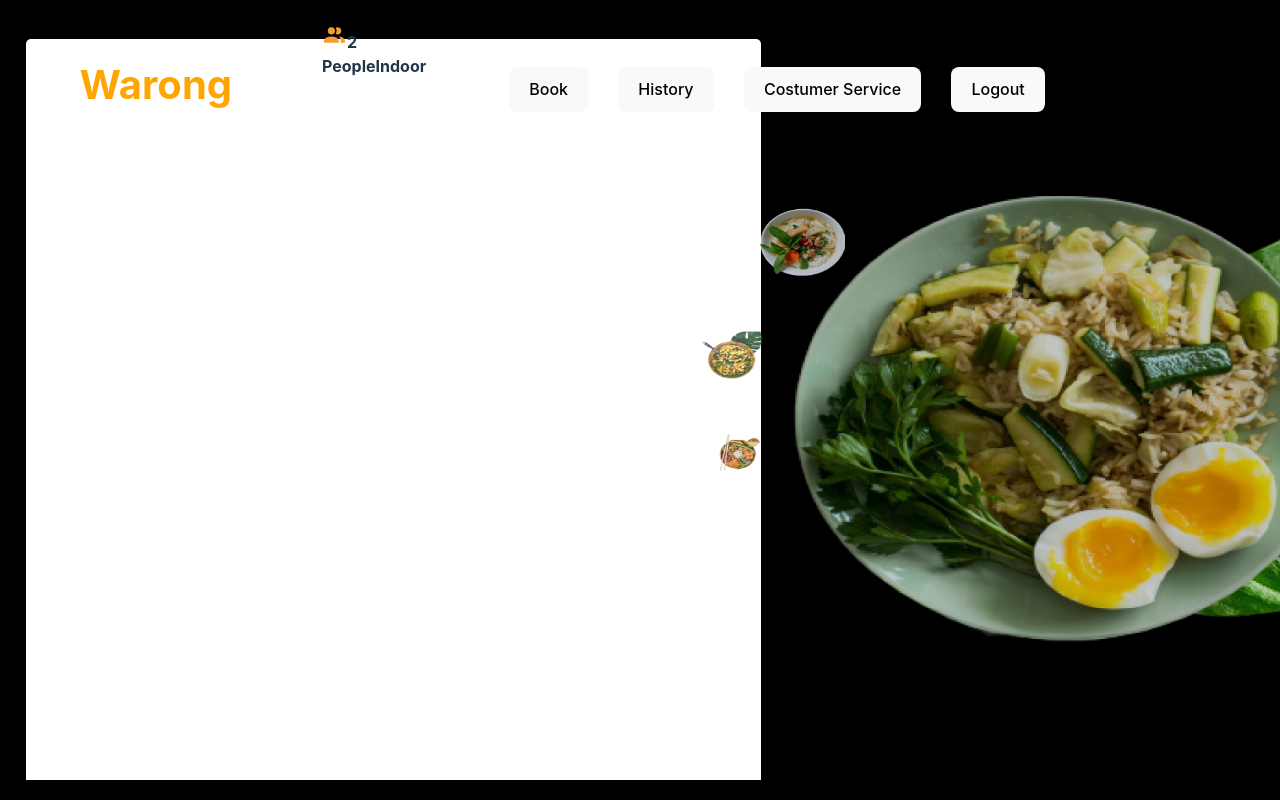
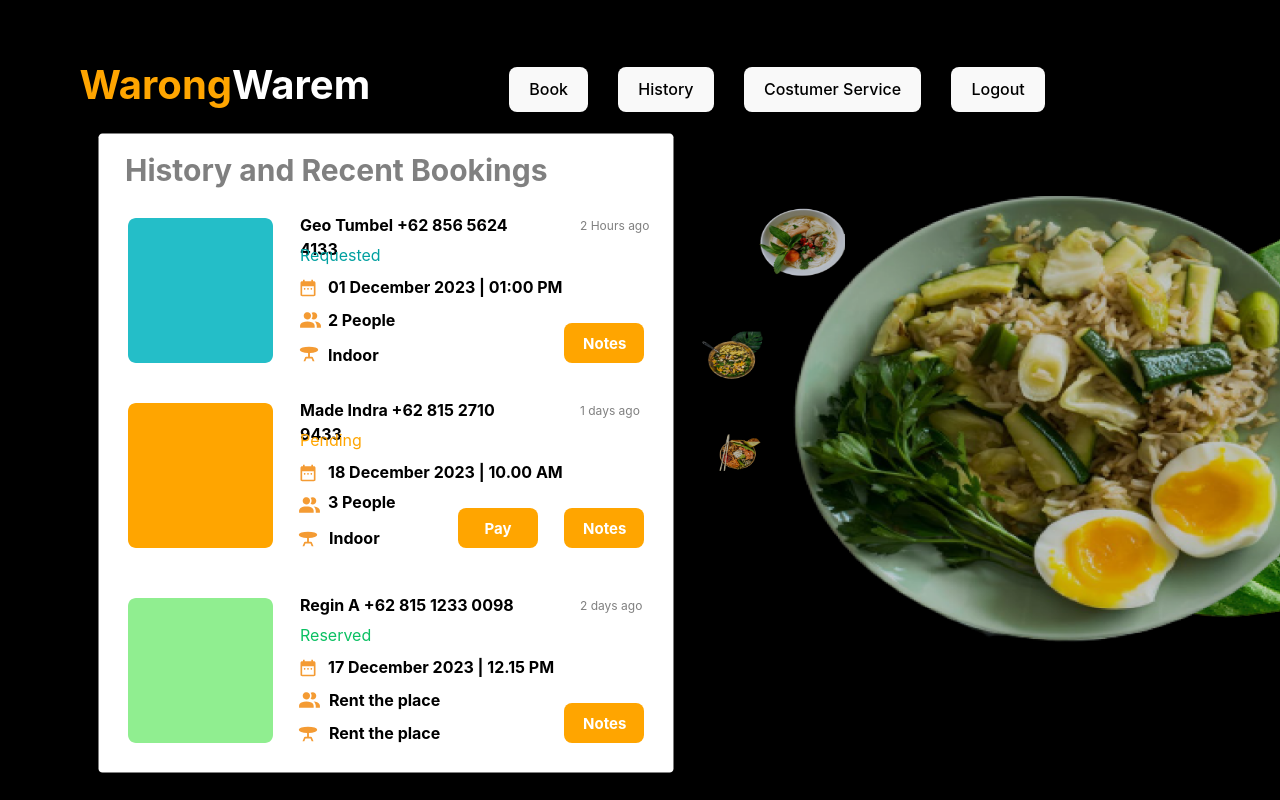
Before and after one commit to ahmdtrdi/frontend-warongwarem, a React (Vite) app: page /history in a window 1280 px wide. Shown: the top 800 px of the page. Built offline with nearby package versions, Linux system fonts and the light colour scheme.

Commit message:
feat: about us, reservation, history

```diff
--- a/src/App.css
+++ b/src/App.css
@@ -333,6 +333,10 @@ body {
   width: 120%;
   top: 110%;
 }
+.time-x {
+  color: orange;
+  font-weight: bold;
+}
 .we-are-a-team-of-4-with-the-sa-parent {
   position: absolute;
   height: 87.04%;
@@ -869,7 +873,7 @@ body {
 }
 .popup-sign-up-child {
   position: absolute;
-  top: -110px;
+  top: 200px;
   left: 550px;
   border-radius: 5%;
   background-color: var(--color-white);
@@ -884,7 +888,7 @@ body {
 }
 .signed-up-succesfully-container {
   position: absolute;
-  top: -100px;
+  top: 200px;
   left: 660px;
   color: white;
   animation: zoomIn 0.3s;
@@ -909,7 +913,7 @@ body {
 }
 .ok-wrapper {
   position: absolute;
-  top: -15px;
+  top: 280px;
   left: 715px;
   border-radius: 10%;
   background-color: orange;
@@ -1928,6 +1932,302 @@ body {
   position: absolute;
   top: 3px;
   width: 100%;
+}
+.booking-history-child {
+  position: absolute;
+  top: 8%;
+  left: 5%;
+  width: 600px;
+  height: 750px;
+  max-height: 1000px;
+}
+.booking-history-item {
+  position: absolute;
+  top: 50px;
+  left: 50px;
+  width: 1000px;
+  height: 1000px;
+}
+.history-and-recent {
+  position: absolute;
+  font-size: 30px;
+  top: 125px;
+  left: 115px;
+  color: gray;
+}
+.geo-tumbel-62-parent {
+  position: absolute;
+  display: flex;
+  flex-direction: column;
+  top: 65px;
+  left: 10px;
+}
+.geo-tumbel-62 {
+  position: absolute;
+  top: 125px;
+  left: 280px;
+  width: 240px;
+  color: #000;
+}
+.requested {
+  position: absolute;
+  top: 155px;
+  left: 280px;
+  color: rgb(0, 160, 160);
+}
+.hours-ago {
+  position: absolute;
+  top: 129px;
+  left: 560px;
+  width: 90px;
+  color: gray;
+  font-size: 12px;
+}
+.material-symbolsdate-range-parent1 {
+  position: absolute;
+  top: 190px;
+  left: 278px;
+}
+.material-symbolsdate-range-icon3 {
+  width: 20px;
+  height: 20px;
+}
+.people1 {
+  position: absolute;
+  top: -3px;
+  left: 30px;
+  width: 250px;
+  color: #000;
+}
+.people2 {
+  position: absolute;
+  left: 30px;
+  width: 250px;
+  color: #000;
+}
+.mdiperson-multiple-parent-1 {
+  position: absolute;
+  top: 220px;
+  left: 278px;
+}
+.mdiperson-multiple-parent-2 {
+  position: absolute;
+  top: 320px;
+  left: 288px;
+}
+.indoor1 {
+  position: absolute;
+  left: 30px;
+  width: 250px;
+  color: #000;
+}
+.rectangle-parent {
+  position: absolute;
+  top: 195px;
+  left: 118px;
+}
+.rectangle-div {
+  position: absolute;
+  top: 125px;
+  left: 476px;
+  transform: translate(-50%, -50%);
+  width: 80px;
+  height: 40px; /* tinggi tombol */
+  background-color: orange; /* warna latar belakang tombol */
+  color: white; /* warna teks tombol */
+  text-align: center; /* posisi teks di tengah tombol */
+  border-radius: 8px; /* membuat sudut tombol bulat */
+  font-size: 15px; /* ukuran font teks tombol */
+}
+.made-indra-62-parent {
+  position: absolute;
+  display: flex;
+  flex-direction: column;
+  top: 250px;
+  left: 10px;
+}
+.made-indra-62 {
+  position: absolute;
+  top: 125px;
+  left: 280px;
+  width: 240px;
+  color: #000;
+}
+.pending {
+  position: absolute;
+  top: 155px;
+  left: 280px;
+  color: orange;
+}
+.hours-ago-1 {
+  position: absolute;
+  top: 129px;
+  left: 560px;
+  width: 90px;
+  color: gray;
+  font-size: 12px;
+}
+.material-symbolsdate-range-parent2 {
+  position: absolute;
+  top: 190px;
+  left: 278px;
+}
+.material-symbolsdate-range-icon2 {
+  width: 20px;
+  height: 20px;
+}
+.people3 {
+  position: absolute;
+  top: -3px;
+  left: 30px;
+  width: 250px;
+  color: #000;
+}
+.people4 {
+  position: absolute;
+  left: 30px;
+  width: 250px;
+  color: #000;
+}
+.mdiperson-multiple-parent-3 {
+  position: absolute;
+  top: 220px;
+  left: 278px;
+}
+.material-symbolsdate-range-icon5 {
+  position: absolute;
+  top: 0px;
+  left: -1px;
+}
+.material-symbolstable-bar-icon2 {
+  position: absolute;
+  top: 200px;
+  left: -1px;
+}
+.mdiperson-multiple-parent-6 {
+  position: absolute;
+  top: 305px;
+  left: 288px;
+}
+.indoor2 {
+  position: absolute;
+  top: 198px;
+  left: 31px;
+  width: 250px;
+  color: #000;
+}
+.rectangle-parent-1 {
+  position: absolute;
+  top: 380px;
+  left: 118px;
+}
+.rectangle-div-1 {
+  position: absolute;
+  top: 125px;
+  left: 476px;
+  transform: translate(-50%, -50%);
+  width: 80px;
+  height: 40px; /* tinggi tombol */
+  background-color: orange; /* warna latar belakang tombol */
+  color: white; /* warna teks tombol */
+  text-align: center; /* posisi teks di tengah tombol */
+  border-radius: 8px; /* membuat sudut tombol bulat */
+  font-size: 15px; /* ukuran font teks tombol */
+}
+.rectangle-div-2 {
+  position: absolute;
+  top: 125px;
+  left: 370px;
+  transform: translate(-50%, -50%);
+  width: 80px;
+  height: 40px; /* tinggi tombol */
+  background-color: orange; /* warna latar belakang tombol */
+  color: white; /* warna teks tombol */
+  text-align: center; /* posisi teks di tengah tombol */
+  border-radius: 8px; /* membuat sudut tombol bulat */
+  font-size: 15px; /* ukuran font teks tombol */
+}
+.reigendi-62-parent {
+  position: absolute;
+  display: flex;
+  flex-direction: column;
+  top: 445px;
+  left: 10px;
+}
+.reigendi-62 {
+  position: absolute;
+  top: 125px;
+  left: 280px;
+  width: 240px;
+  color: #000;
+}
+.reserved {
+  position: absolute;
+  top: 155px;
+  left: 280px;
+  color: rgb(10, 192, 98);
+}
+.hours-ago-2 {
+  position: absolute;
+  top: 129px;
+  left: 560px;
+  width: 90px;
+  color: gray;
+  font-size: 12px;
+}
+.material-symbolsdate-range-parent7 {
+  position: absolute;
+  top: 190px;
+  left: 278px;
+}
+.material-symbolsdate-range-icon8 {
+  width: 20px;
+  height: 20px;
+}
+.people4 {
+  position: absolute;
+  top: -3px;
+  left: 30px;
+  width: 250px;
+  color: #000;
+}
+.people5 {
+  position: absolute;
+  left: 31px;
+  width: 250px;
+  color: #000;
+}
+.mdiperson-multiple-parent-9 {
+  position: absolute;
+  top: 220px;
+  left: 278px;
+}
+.material-symbolsdate-range-icon10 {
+  position: absolute;
+  top: 0px;
+  left: -1px;
+}
+.material-symbolstable-bar-icon12 {
+  position: absolute;
+  top: 200px;
+  left: -1px;
+}
+.mdiperson-multiple-parent-11 {
+  position: absolute;
+  top: 500px;
+  left: 288px;
+}
+.indoor3 {
+  position: absolute;
+  top: 198px;
+  left: 31px;
+  width: 250px;
+  color: #000;
+}
+.rectangle-parent-12 {
+  position: absolute;
+  top: 575px;
+  left: 118px;
 }
 
 /* WAITER GEO PNYA */
--- a/src/Components/HistoryComs.jsx
+++ b/src/Components/HistoryComs.jsx
@@ -49,13 +49,8 @@ const HistoryComs = () => {
               alt=""
               src="/rectangle-11.svg"
             />
-            <div className="booking-history-item" />
             <b className="history-and-recent">History and Recent Bookings</b>
-            <div className="booking-history-inner" />
-            <div className="line-div" />
-            <div className="line-div" />
-            <div className="booking-history-child2" />
-            <div className="geo-tumbel-62-856-5624-4133-parent">
+            <div className="geo-tumbel-62-parent">
               <b className="geo-tumbel-62">Geo Tumbel +62 856 5624 4133</b>
               <div className="requested">Requested</div>
               <div className="hours-ago">2 Hours ago</div>
@@ -67,30 +62,102 @@ const HistoryComs = () => {
                 />
                 <b className="people1">01 December 2023 | 01:00 PM</b>
               </div>
-              <div className="mdiperson-multiple-parent">
+              <div className="mdiperson-multiple-parent-1">
                 <img
                   className="material-symbolsdate-range-icon4"
                   alt=""
                   src="/mdipersonmultiple.svg"
                 />
-                <b className="people1">2 People</b>
-                <b className="indoor1">Indoor</b>
+                <b className="people2">2 People</b>
               </div>
             </div>
+            <div className="mdiperson-multiple-parent-2">
+              <img
+                className="material-symbolstable-bar-icon1"
+                alt=""
+                src="/materialsymbolstablebar.svg"
+              />
+              <b className="indoor1">Indoor</b>
+            </div>
+            <div className="rectangle-parent">
+              <img className="group-inner" alt="" src="/rectangle-16.svg" />
+              <button className="rectangle-div">
+                <b className="notes1">Notes</b>
+              </button>
+            </div>
+          </div>
+          <div className="reigendi-62-parent">
+            <b className="reigendi-62">Regin A +62 815 1233 0098</b>
+            <div className="reserved">Reserved</div>
+            <div className="hours-ago-2">2 days ago</div>
+            <div className="material-symbolsdate-range-parent7">
+              <img
+                className="material-symbolsdate-range-icon8"
+                alt=""
+                src="/materialsymbolsdaterange.svg"
+              />
+              <b className="people4">17 December 2023 | 12.15 PM</b>
+            </div>
+            <div className="mdiperson-multiple-parent-9">
+              <img
+                className="material-symbolsdate-range-icon10"
+                alt=""
+                src="/mdipersonmultiple.svg"
+              />
+              <b className="people5">Rent the place</b>
+            </div>
+          </div>
+          <div className="mdiperson-multiple-parent-11">
             <img
-              className="material-symbolstable-bar-icon1"
+              className="material-symbolstable-bar-icon12"
               alt=""
               src="/materialsymbolstablebar.svg"
             />
-            <div className="reserve-button1">
-              <div className="rectangle-parent">
-                <div className="group-child1" />
-                <div className="group-item1" />
-                <img className="group-inner" alt="" src="/rectangle-16.svg" />
-                <div className="rectangle-div" />
-                <b className="notes1">Notes</b>
-              </div>
+            <b className="indoor3">Rent the place</b>
+          </div>
+          <div className="rectangle-parent-12">
+            <img className="group-inner-2" alt="" src="/rectangle-18.svg" />
+            <button className="rectangle-div-1">
+              <b className="notes1">Notes</b>
+            </button>
+          </div>
+          <div className="made-indra-62-parent">
+            <b className="made-indra-62">Made Indra +62 815 2710 9433</b>
+            <div className="pending">Pending</div>
+            <div className="hours-ago-1">1 days ago</div>
+            <div className="material-symbolsdate-range-parent2">
+              <img
+                className="material-symbolsdate-range-icon2"
+                alt=""
+                src="/materialsymbolsdaterange.svg"
+              />
+              <b className="people3">18 December 2023 | 10.00 AM</b>
             </div>
+            <div className="mdiperson-multiple-parent-3">
+              <img
+                className="material-symbolsdate-range-icon5"
+                alt=""
+                src="/mdipersonmultiple.svg"
+              />
+              <b className="people4">3 People</b>
+            </div>
+          </div>
+          <div className="mdiperson-multiple-parent-6">
+            <img
+              className="material-symbolstable-bar-icon2"
+              alt=""
+              src="/materialsymbolstablebar.svg"
+            />
+            <b className="indoor2">Indoor</b>
+          </div>
+          <div className="rectangle-parent-1">
+            <img className="group-inner-1" alt="" src="/rectangle-17.svg" />
+            <button className="rectangle-div-1">
+              <b className="notes1">Notes</b>
+            </button>
+            <button className="rectangle-div-2">
+              <b className="pay">Pay</b>
+            </button>
           </div>
           <div className="image">
             <img className="image-68-icon" alt="" src="/image-68@2x.png" />
--- a/src/Components/ReservationComs.jsx
+++ b/src/Components/ReservationComs.jsx
@@ -12,10 +12,21 @@ const ReservationComs = () => {
   const [showLogoutPopup, setShowLogoutPopup] = useState(false);
   const [date, setDate] = useState("");
   const [time, setTime] = useState("");
-  const [people, setPeople] = useState("");
-  const [tableType, setTableType] = useState("");
+  const [people, setPeople] = useState("1");
+  const [tableType, setTableType] = useState("Indoor");
   const [showBookingPopup, setShowBookingPopup] = useState(false);
   const [isFormDisabled, setIsFormDisabled] = useState(false);
+
+  const handleTimeChange = (e) => {
+    const newTime = e.target.value;
+    const [hours, minutes] = newTime.split(":").map(Number);
+
+    if ((hours >= 8 && hours < 20) || (hours === 20 && minutes === 0)) {
+      setTime(newTime);
+    } else {
+      alert("Please input time between 08.00-20.00");
+    }
+  };
 
   const handlePhoneNumberChange = (e) => {
     const newPhoneNumber = e.target.value;
@@ -167,7 +178,7 @@ const ReservationComs = () => {
                 type="time"
                 className="time-input"
                 value={time}
-                onChange={(e) => setTime(e.target.value)}
+                onChange={handleTimeChange}
                 disabled={isFormDisabled}
               />
             </div>
```
Also changed, not shown: src/Components/AboutComs.jsx (+6 -3 lines), src/Components/SignComs.jsx (+20 -15 lines), public/rectangle-17.svg (added), public/rectangle-18.svg (added), src/Components/PopNotesComs.jsx (added).
